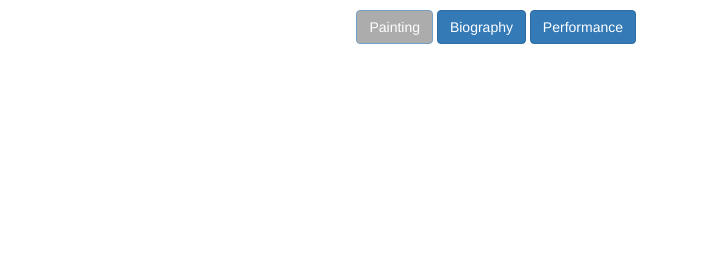
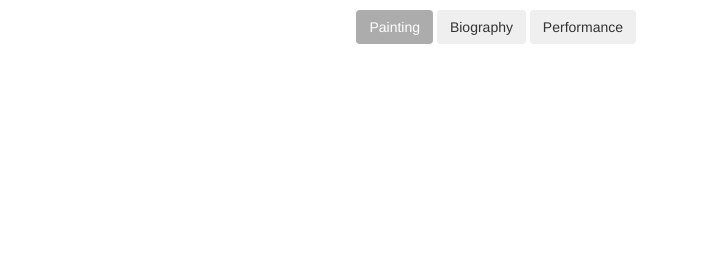
Before and after one commit to Emodemons/paintingSite, a plain HTML site: page Website/painting.html in a window 1280 px wide. Shown: the top 280 px of the page, 574-1280 px from the left. Drawn offline with nearby package versions, Linux system fonts and the light colour scheme.

Commit message:
Update painting.html

```diff
--- a/Website/painting.html
+++ b/Website/painting.html
@@ -27,17 +27,17 @@
 
       <!-- Navigation buttons on the right -->
       <div class="col-sm-8 text-right">
-        <button class="btn btn-primary" id="painting"
+        <button class="btn button-1" id="painting"
           onclick="location.href='painting.html'">
           Painting
         </button>
 
-        <button class="btn btn-primary" id="biography"
+        <button class="btn button-1" id="biography"
           onclick="location.href='bio.html'">
           Biography
         </button>
 
-        <button class="btn btn-primary" id="performance"
+        <button class="btn button-1" id="performance"
           onclick="location.href='video.html'">
           Performance
         </button>
```
